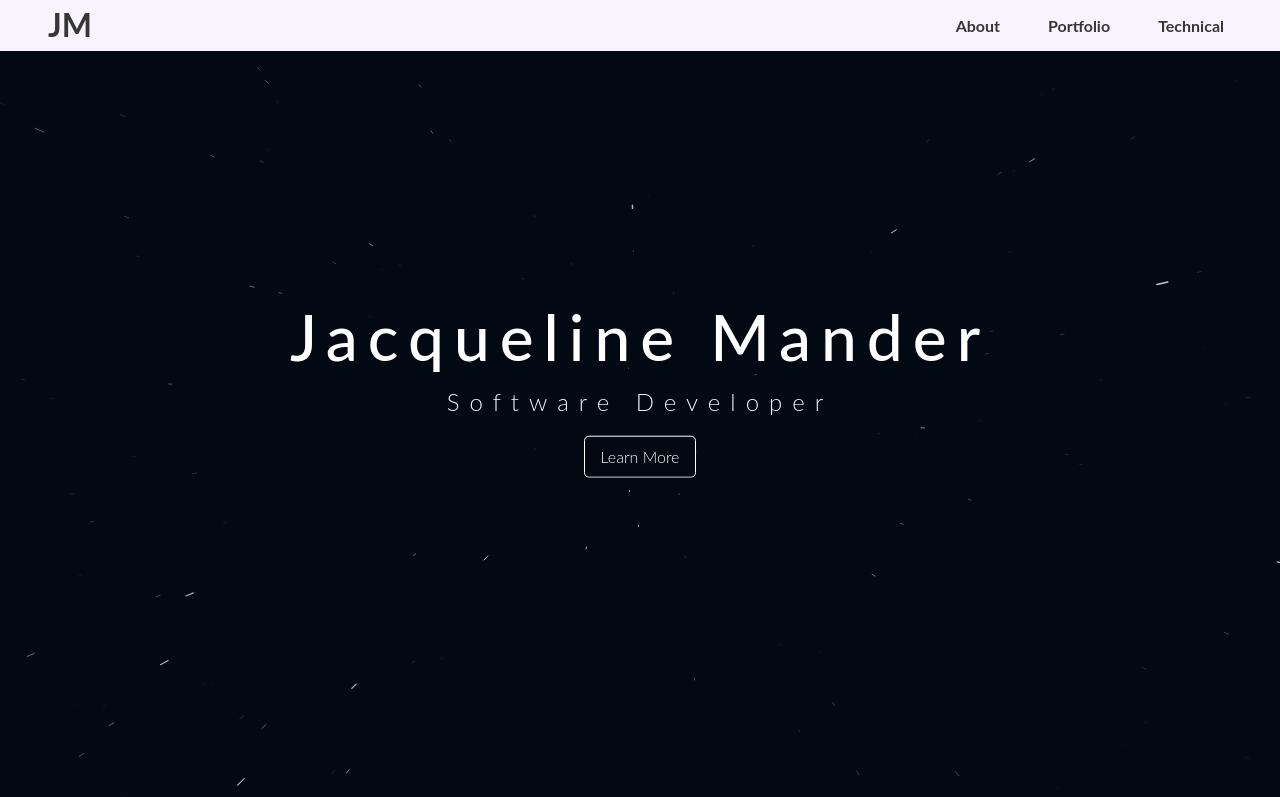
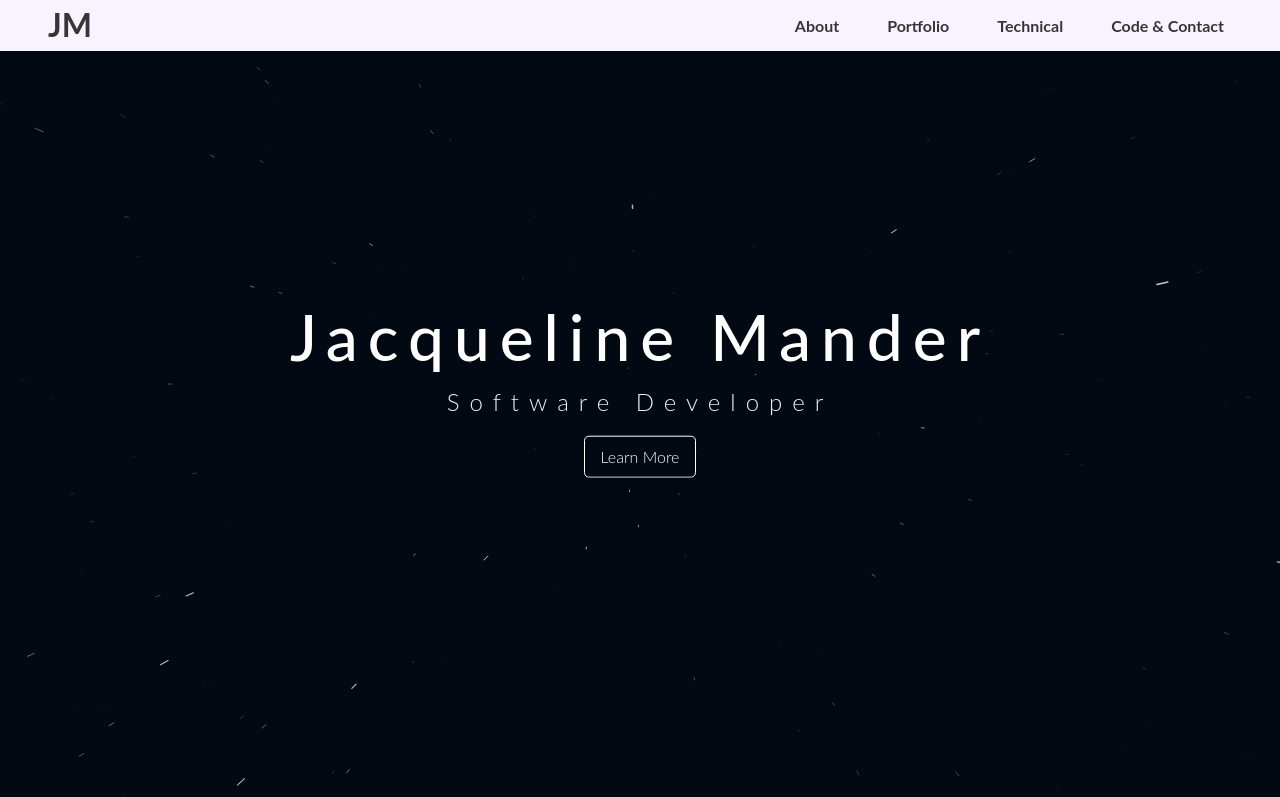
Before and after one commit to jmmander/jmmander.github.io, a plain HTML site: page index.html in a window 1280 px wide. Shown: the top 797 px of the page. Drawn offline with nearby package versions, Linux system fonts and the light colour scheme; animation ran at ten frames a second; a script that the page names is missing.

Commit message:
fixed nav bar

```diff
--- a/index.html
+++ b/index.html
@@ -42,6 +42,9 @@
 				</li>
 				<li class="nav-item">
 					<a class="nav-link" href="#technical">Technical</a>
+				</li>
+				<li class="nav-item">
+					<a class="nav-link" href="#codecontact">Code & Contact</a>
 				</li>
 			</ul>
 		</div>
@@ -271,6 +274,7 @@
 		</div>
 	</div>
   </section>
+  <span class="anchor" id="codecontact"></span>
   <section class="codecontact" >
   <div class="container">
 		<div class="heading">Code & Contact</div>
```
